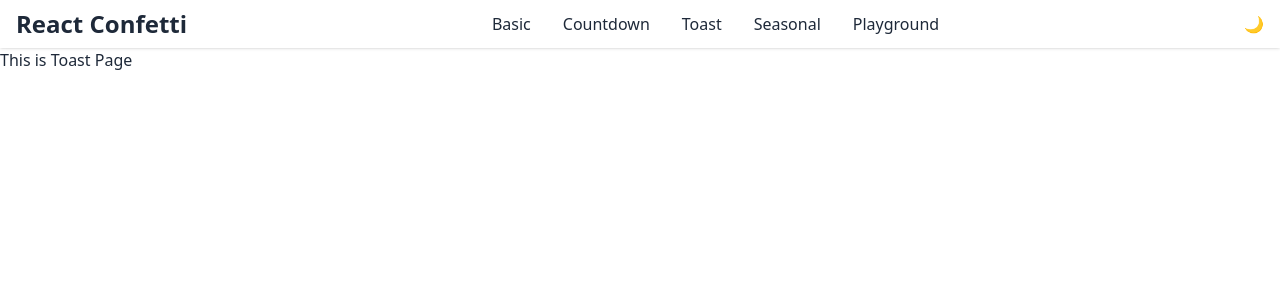
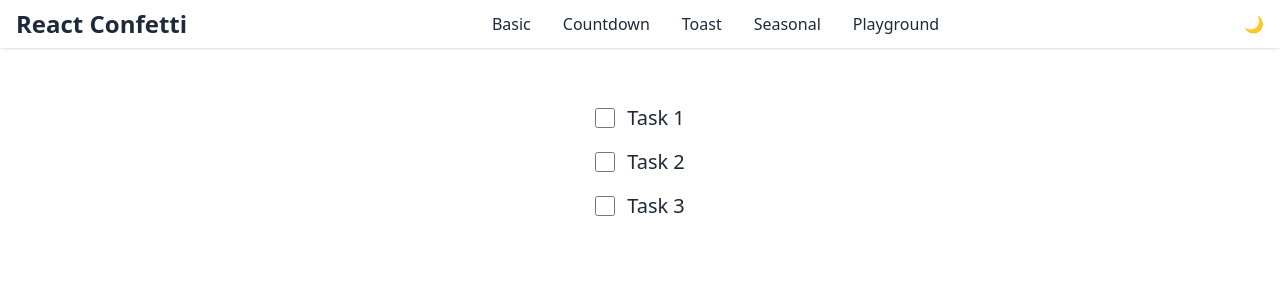
Before and after one commit to kkoisland/react-confetti-app, a React (Vite) app: page /toast in a window 1280 px wide. Shown: the top 300 px of the page. Built offline with nearby package versions, Linux system fonts and the light colour scheme.

Commit message:
feat: implement /toast page with todo list and toast notification

```diff
--- a/src/pages/ToastPage.tsx
+++ b/src/pages/ToastPage.tsx
@@ -1,5 +1,68 @@
+import { useEffect, useState } from "react";
+import Confetti from "react-confetti";
+
 const ToastPage = () => {
-	return <div>This is Toast Page</div>;
+	const [tasks, setTasks] = useState([
+		{ id: 1, text: "Task 1", completed: false },
+		{ id: 2, text: "Task 2", completed: false },
+		{ id: 3, text: "Task 3", completed: false },
+	]);
+	const [showConfetti, setShowConfetti] = useState(false);
+	const [showToast, setShowToast] = useState(false);
+
+	useEffect(() => {
+		if (!showConfetti) return;
+
+		const timer = setTimeout(() => {
+			setShowConfetti(false);
+			setShowToast(false);
+		}, 5000);
+
+		return () => clearTimeout(timer);
+	}, [showConfetti]);
+
+	const handleToggle = (id: number) => {
+		const updatedTasks = tasks.map((task) =>
+			task.id === id ? { ...task, completed: !task.completed } : task,
+		);
+		setTasks(updatedTasks);
+
+		const allCompleted = updatedTasks.every((task) => task.completed);
+		if (allCompleted) {
+			setShowToast(true);
+			setShowConfetti(true);
+		}
+	};
+
+	return (
+		<div className="flex flex-col items-center justify-center h-full gap-8 p-4">
+			<div className="flex flex-col gap-4 mt-10">
+				{tasks.map((task) => (
+					<div key={task.id} className="flex items-center gap-3">
+						<input
+							type="checkbox"
+							id={String(task.id)}
+							checked={task.completed}
+							onChange={() => handleToggle(task.id)}
+							className="w-5 h-5"
+						/>
+						<label
+							htmlFor={String(task.id)}
+							className={`text-xl cursor-pointer ${task.completed ? "line-through opacity-50" : ""}`}
+						>
+							{task.text}
+						</label>
+					</div>
+				))}
+			</div>
+			{showConfetti && <Confetti />}
+			{showToast && (
+				<div className="fixed top-4 left-1/2 -translate-x-1/2 bg-green-400 text-white px-6 py-3 rounded-lg shadow-lg z-50">
+					All Completed!
+				</div>
+			)}
+		</div>
+	);
 };
 
 export default ToastPage;
```
Also changed, not shown: 1 other file (tests, documents, lock files or other folders).
